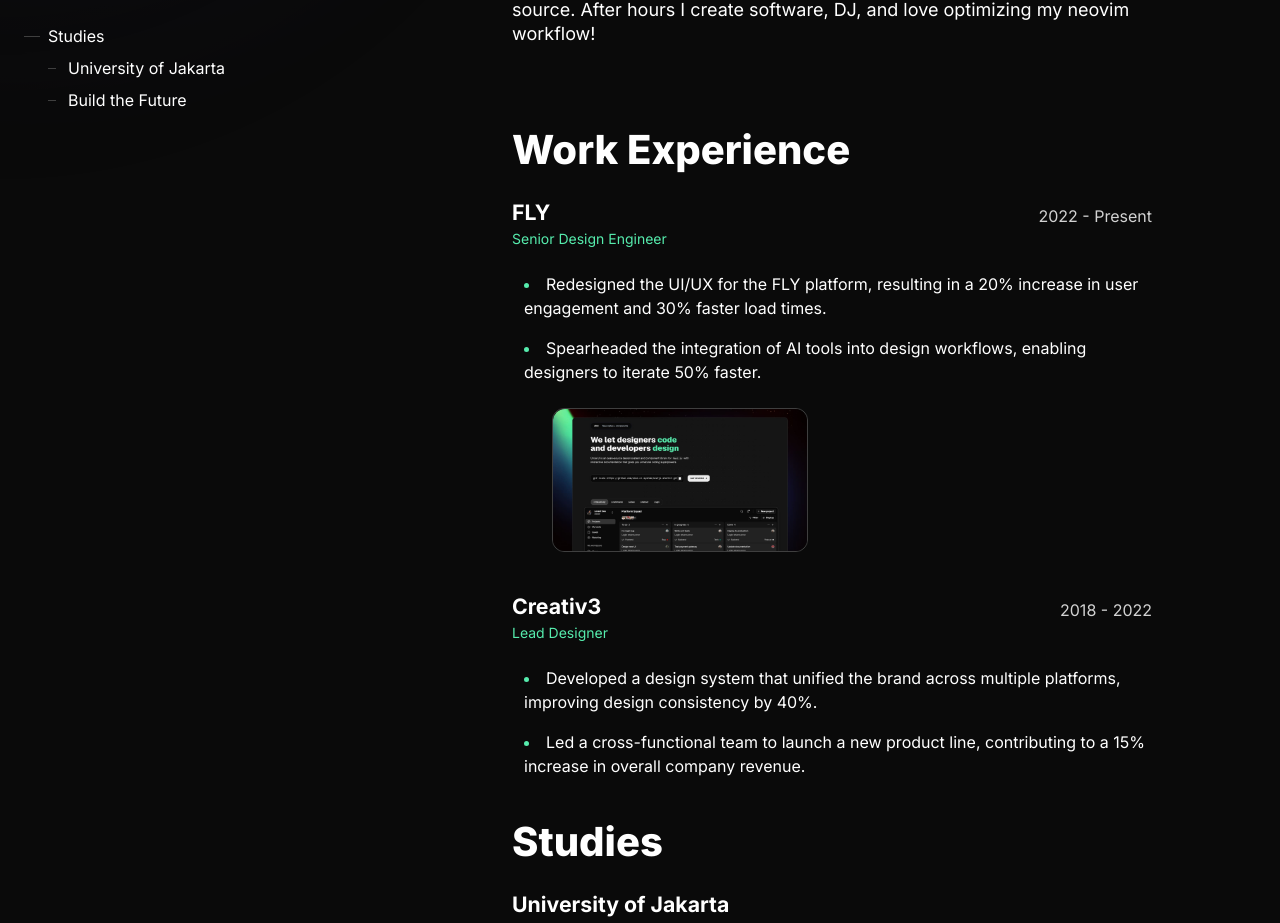
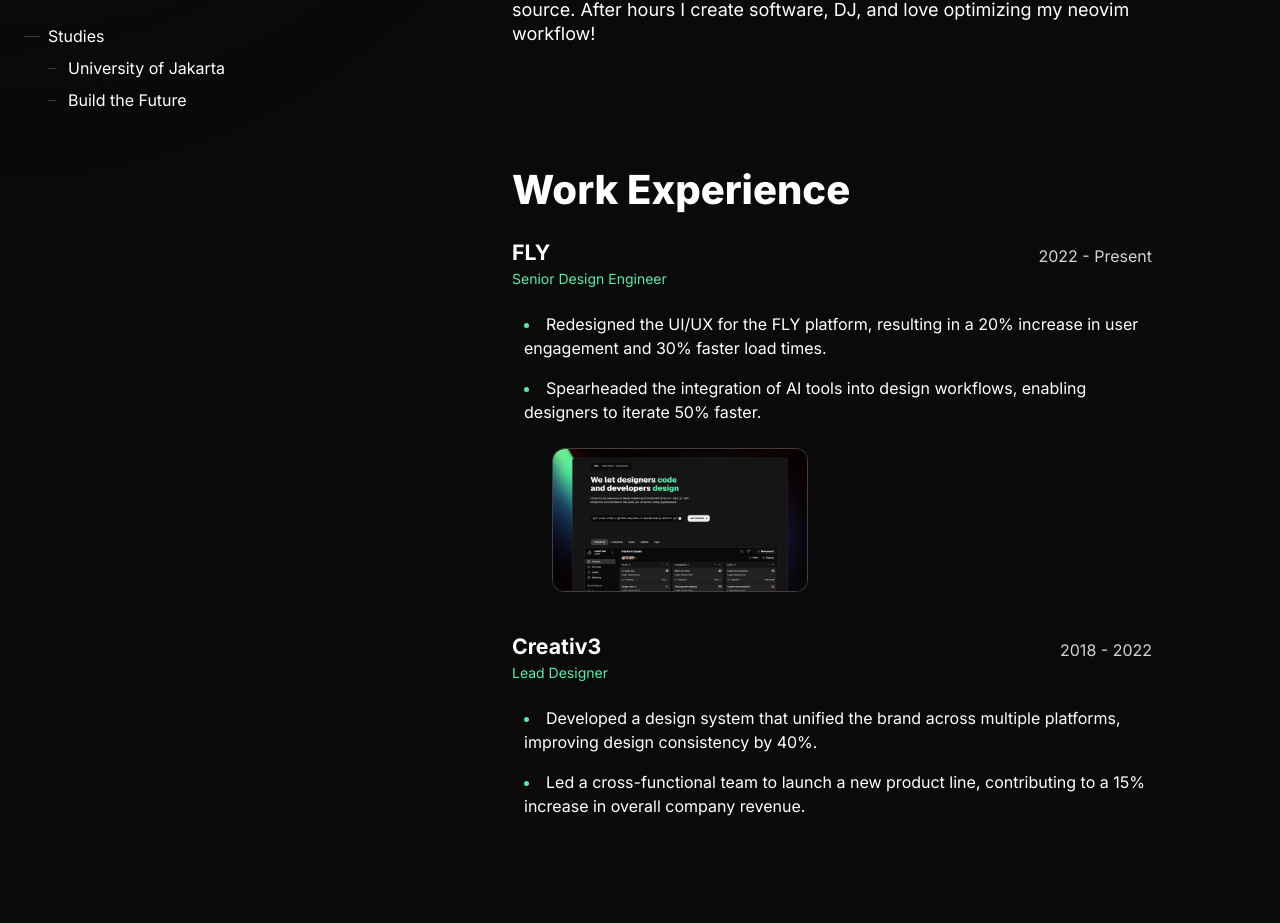
Before and after one commit to alejandroo-pc/portfolio, a Next.js app: page /en/about in a window 1280 px wide. Shown: the part 416-1339 px from the top of the page. Built offline with nearby package versions, Linux system fonts and the light colour scheme.

Commit message:
added padding between about sections

```diff
--- a/src/app/[locale]/about/page.tsx
+++ b/src/app/[locale]/about/page.tsx
@@ -245,6 +245,7 @@
                 as="h2"
                 id={about.work.title}
                 variant="display-strong-s"
+                marginTop="l"
                 marginBottom="m"
               >
                 {about.work.title}
@@ -326,6 +327,7 @@
                 as="h2"
                 id={about.studies.title}
                 variant="display-strong-s"
+                marginTop="xl"
                 marginBottom="m"
               >
                 {about.studies.title}
```
